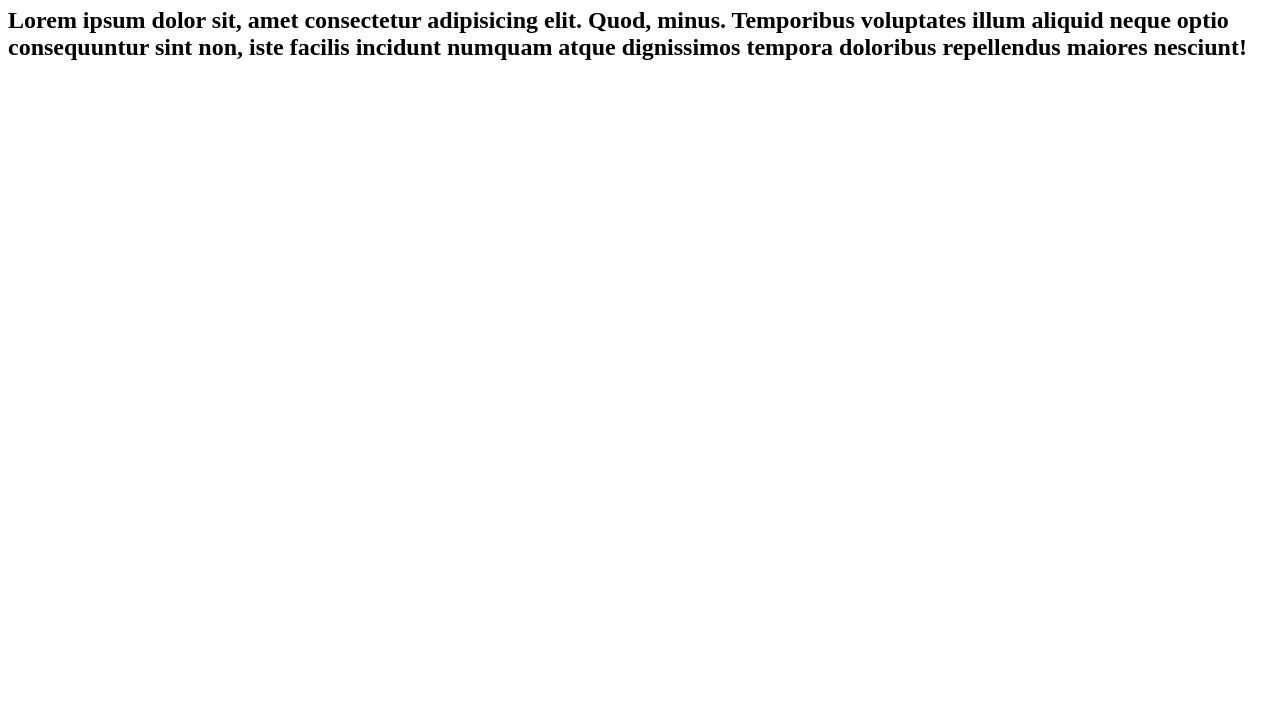
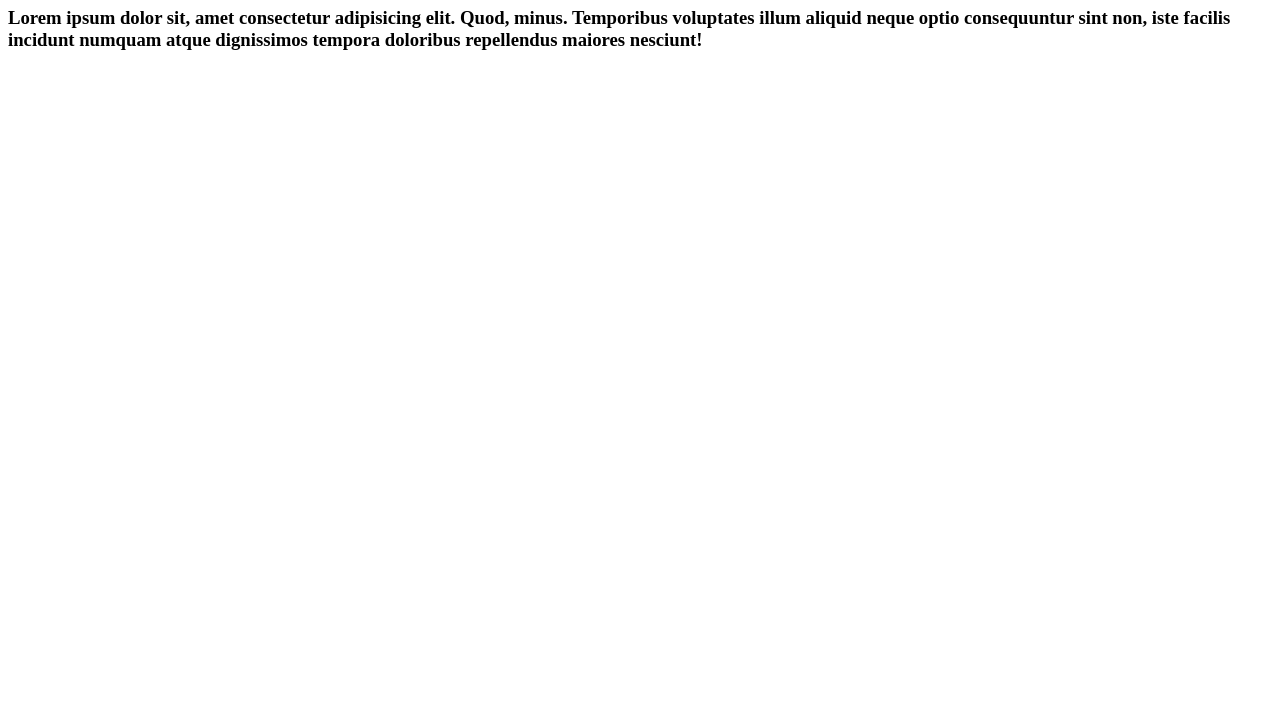
Before and after one commit to fordummies99/curso-git, a plain HTML site: page index.html in a window 1280 px wide. Shown: the part 73-800 px from the top of the page. Drawn offline with Linux system fonts and the light colour scheme.

Commit message:
11 commit - Fix: mudei de h2 para h3

```diff
--- a/index.html
+++ b/index.html
@@ -9,6 +9,6 @@
     <h1>
         Hello, World a
     </h1>
-    <h2>Lorem ipsum dolor sit, amet consectetur adipisicing elit. Quod, minus. Temporibus voluptates illum aliquid neque optio consequuntur sint non, iste facilis incidunt numquam atque dignissimos tempora doloribus repellendus maiores nesciunt!</h2>
+    <h3>Lorem ipsum dolor sit, amet consectetur adipisicing elit. Quod, minus. Temporibus voluptates illum aliquid neque optio consequuntur sint non, iste facilis incidunt numquam atque dignissimos tempora doloribus repellendus maiores nesciunt!</h3>
 </body>
 </html>
```
